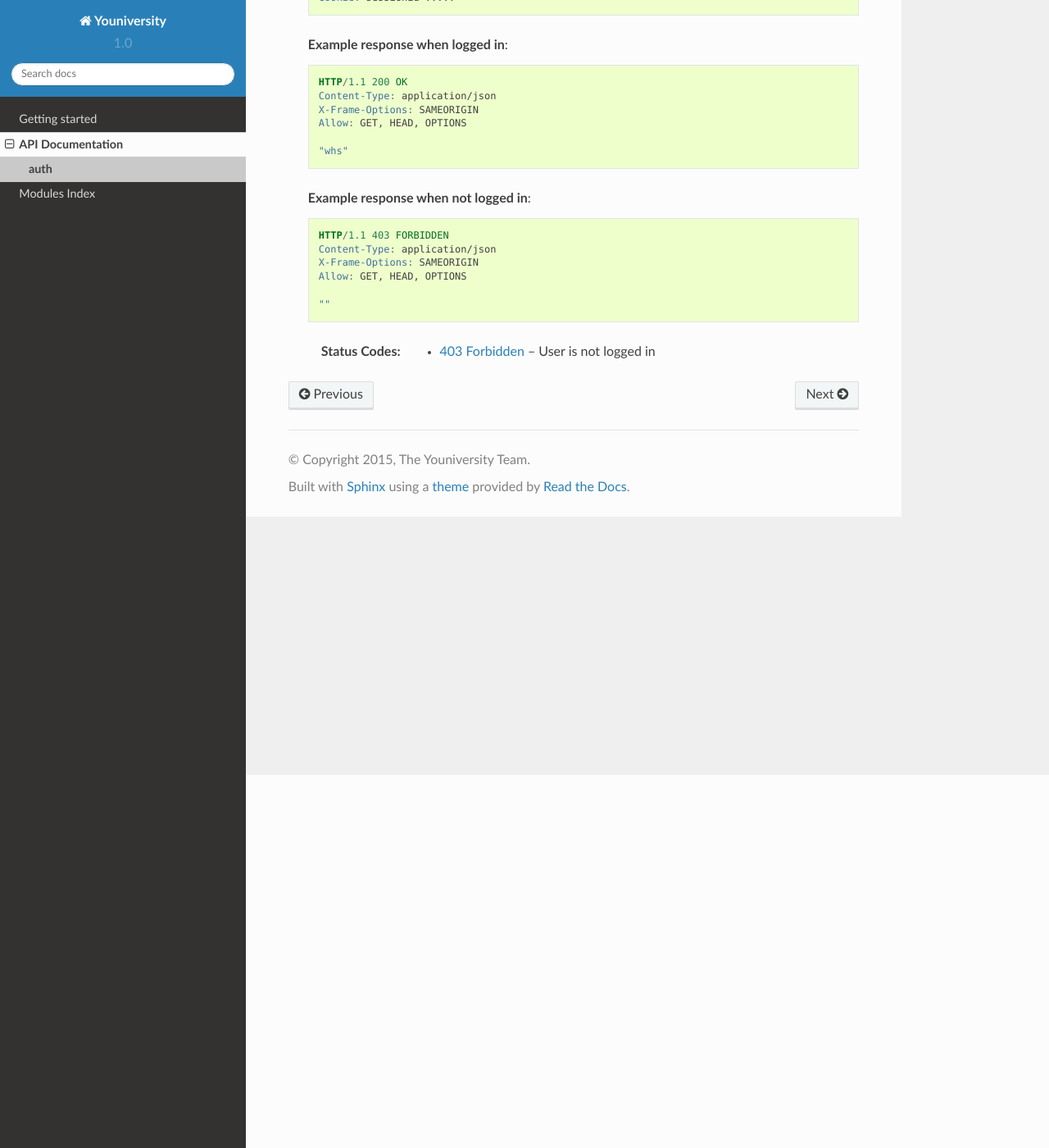
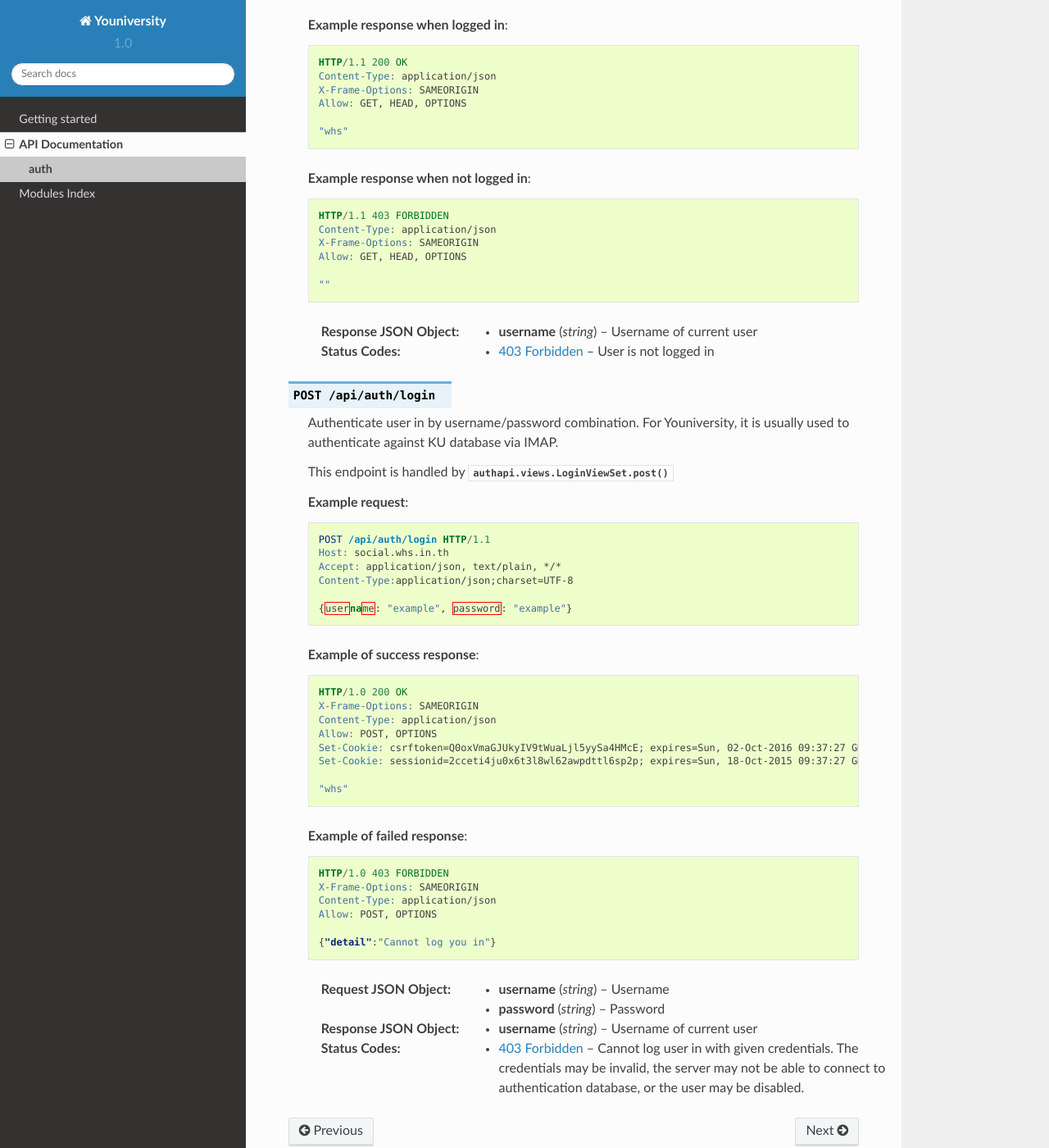
Before and after one commit to whsatku/social, a Sphinx documentation site: the page built from docs/api/auth.rst, in a window 1280 px wide and 1400 px high, scrolled down 455 px. Shown: the whole window at 82% size. Built offline with Sphinx 7.4.7 and the Read the Docs theme 2.0.0, drawn with Linux system fonts in a browser that asks for light colours; some of the changed text lies outside the part shown.

Commit message:
Added auth API docs

```diff
--- a/docs/api/auth.rst
+++ b/docs/api/auth.rst
@@ -42,4 +42,53 @@ This endpoint is handled by :py:mod:`authapi.views`
 
       ""
 
+   :>json string username: Username of current user
    :statuscode 403: User is not logged in
+
+.. http:post:: /api/auth/login
+   :synopsis: Log a user in by username/password
+
+   Authenticate user in by username/password combination. For Youniversity,
+   it is usually used to authenticate against KU database via IMAP.
+
+   This endpoint is handled by :py:func:`authapi.views.LoginViewSet.post`
+
+   **Example request**:
+
+   .. sourcecode:: http
+
+      POST /api/auth/login HTTP/1.1
+      Host: social.whs.in.th
+      Accept: application/json, text/plain, */*
+      Content-Type:application/json;charset=UTF-8
+
+      {username: "example", password: "example"}
+
+   **Example of success response**:
+
+   .. sourcecode:: http
+
+      HTTP/1.0 200 OK
+      X-Frame-Options: SAMEORIGIN
+      Content-Type: application/json
+      Allow: POST, OPTIONS
+      Set-Cookie: csrftoken=Q0oxVmaGJUkyIV9tWuaLjl5yySa4HMcE; expires=Sun, 02-Oct-2016 09:37:27 GMT; Max-Age=31449600; Path=/
+      Set-Cookie: sessionid=2cceti4ju0x6t3l8wl62awpdttl6sp2p; expires=Sun, 18-Oct-2015 09:37:27 GMT; httponly; Max-Age=1209600; Path=/
+
+      "whs"
+
+   **Example of failed response**:
+
+   .. sourcecode:: http
+
+      HTTP/1.0 403 FORBIDDEN
+      X-Frame-Options: SAMEORIGIN
+      Content-Type: application/json
+      Allow: POST, OPTIONS
+
+      {"detail":"Cannot log you in"}
+
+   :<json string username: Username
+   :<json string password: Password
+   :>json string username: Username of current user
+   :statuscode 403: Cannot log user in with given credentials. The credentials may be invalid, the server may not be able to connect to authentication database, or the user may be disabled.
--- a/docs/modules.rst
+++ b/docs/modules.rst
@@ -6,4 +6,5 @@ Modules Index
 
    User
    authapi
+   group
    newsfeed
```
Also changed, not shown: other parts of docs/api/auth.rst (+2 -2 lines), docs/group.rst (added, +34 -0 lines), ui/static/app/login.js (+6 -2 lines).
